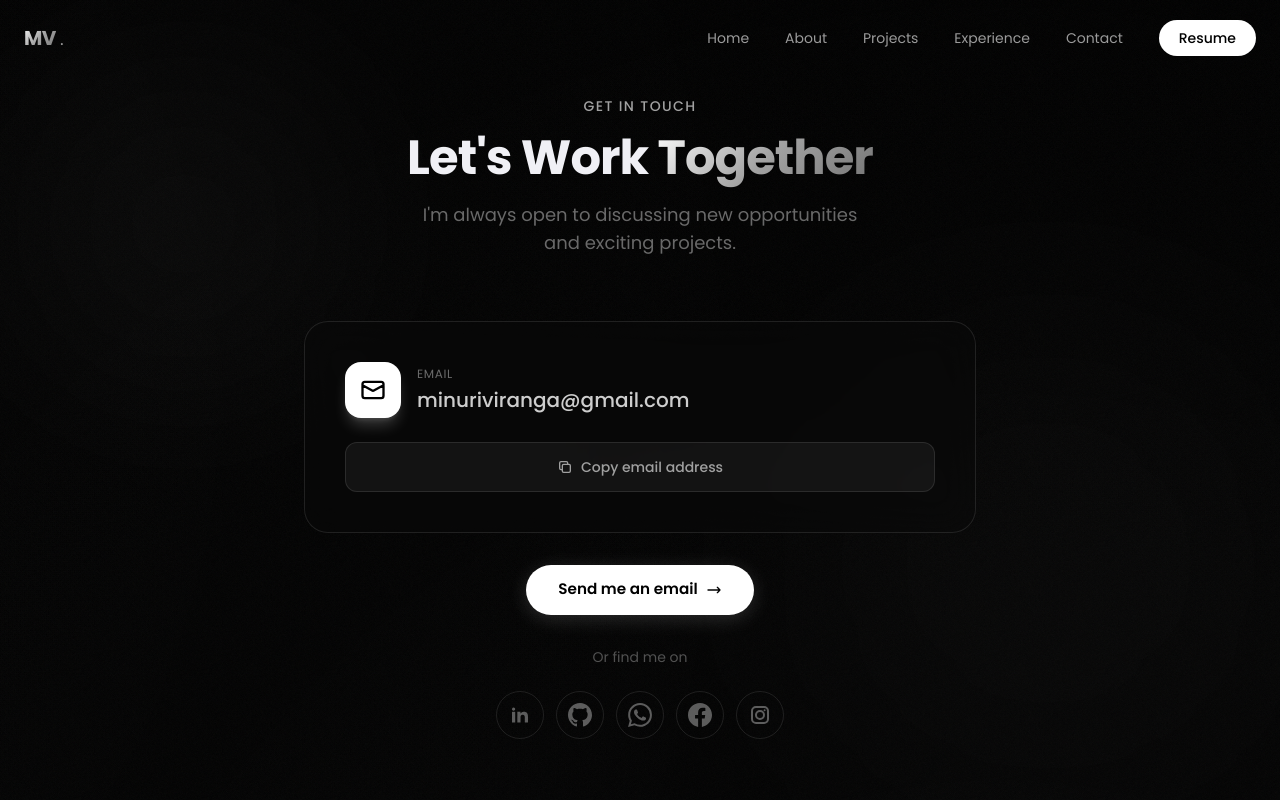
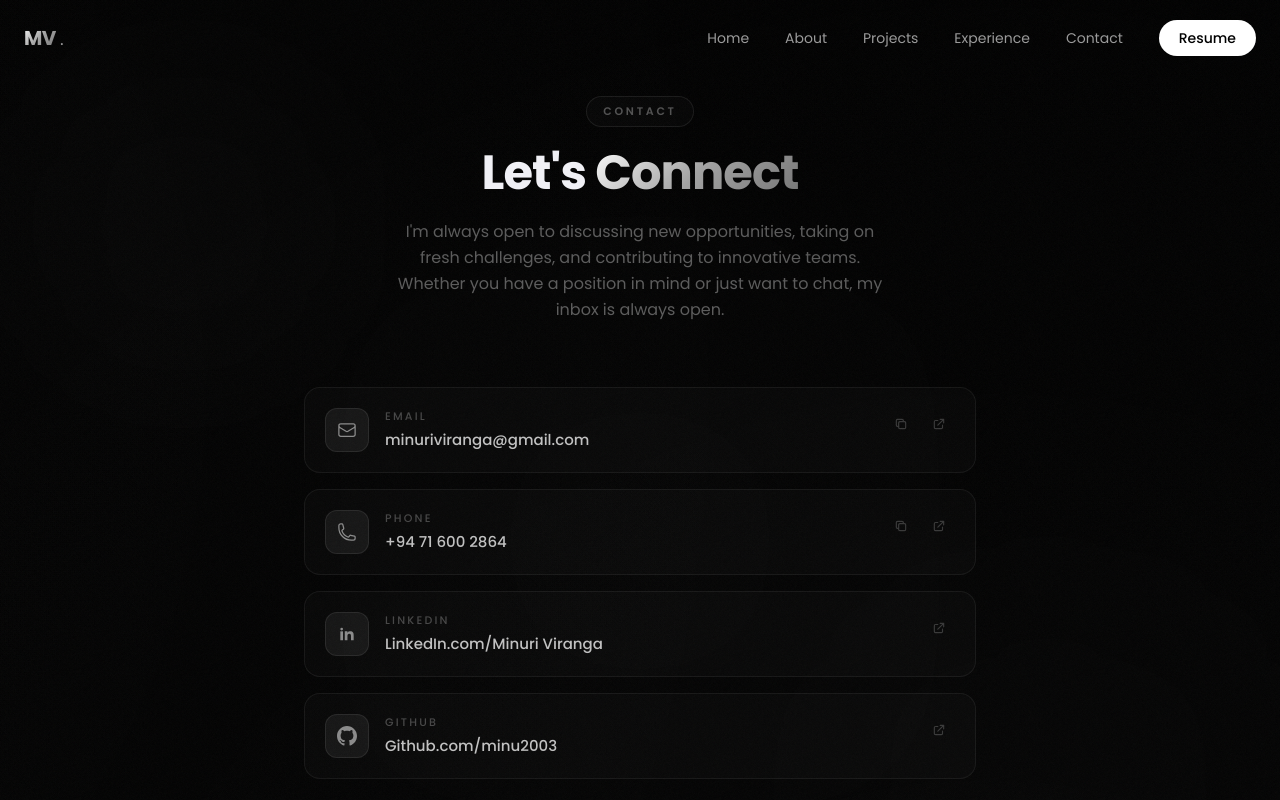
Before and after one commit to minu2003/my-portfolio, a Next.js app: page /contact in a window 1280 px wide. Shown: the top 800 px of the page. Built offline with nearby package versions, Linux system fonts and the light colour scheme.

Commit message:
update contact

```diff
--- a/app/components/Contactme.js
+++ b/app/components/Contactme.js
@@ -3,45 +3,82 @@ import { motion } from "framer-motion";
 import { useState } from "react";
 
 export default function ContactMe() {
-  const [copied, setCopied] = useState(false);
-  const email = "minuriviranga@gmail.com";
+  const [copiedField, setCopiedField] = useState(null);
 
-  const copyToClipboard = async () => {
-    try {
-      await navigator.clipboard.writeText(email);
-      setCopied(true);
-      setTimeout(() => setCopied(false), 2000);
-    } catch (err) {
-      console.error("Failed to copy: ", err);
-    }
-  };
-
-  const socialLinks = [
+  const contactInfo = [
     {
-      name: "LinkedIn",
-      href: "https://www.linkedin.com/in/minuri-viranga-b9bb3829a/",
+      id: "email",
+      label: "Email",
+      value: "minuriviranga@gmail.com",
+      href: "mailto:minuriviranga@gmail.com",
+      actionLabel: "Send email",
+      copyable: true,
       icon: (
-        <svg className="w-6 h-6" fill="currentColor" viewBox="0 0 24 24">
-          <path fillRule="evenodd" d="M12.51 8.796v1.697a3.738 3.738 0 0 1 3.288-1.684c3.455 0 4.202 2.16 4.202 4.97V19.5h-3.2v-5.072c0-1.21-.244-2.766-2.128-2.766-1.827 0-2.139 1.317-2.139 2.676V19.5h-3.19V8.796h3.168ZM7.2 6.106a1.61 1.61 0 0 1-.988 1.483 1.595 1.595 0 0 1-1.743-.348A1.607 1.607 0 0 1 5.6 4.5a1.601 1.601 0 0 1 1.6 1.606Z" clipRule="evenodd"/>
-          <path d="M7.2 8.809H4V19.5h3.2V8.809Z"/>
+        <svg className="w-5 h-5" fill="none" stroke="currentColor" viewBox="0 0 24 24">
+          <path strokeLinecap="round" strokeLinejoin="round" strokeWidth="1.5" d="M21.75 6.75v10.5a2.25 2.25 0 01-2.25 2.25h-15a2.25 2.25 0 01-2.25-2.25V6.75m19.5 0A2.25 2.25 0 0019.5 4.5h-15a2.25 2.25 0 00-2.25 2.25m19.5 0v.243a2.25 2.25 0 01-1.07 1.916l-7.5 4.615a2.25 2.25 0 01-2.36 0L3.32 8.91a2.25 2.25 0 01-1.07-1.916V6.75" />
         </svg>
       ),
     },
     {
-      name: "GitHub",
-      href: "https://github.com/minu2003",
+      id: "phone",
+      label: "Phone",
+      value: "+94 71 600 2864",
+      href: "tel:+94716002864",
+      actionLabel: "Call now",
+      copyable: true,
       icon: (
-        <svg className="w-6 h-6" fill="currentColor" viewBox="0 0 24 24">
-          <path d="M12 0c-6.626 0-12 5.373-12 12 0 5.302 3.438 9.8 8.207 11.387.599.111.793-.261.793-.577v-2.234c-3.338.726-4.033-1.416-4.033-1.416-.546-1.387-1.333-1.756-1.333-1.756-1.089-.745.083-.729.083-.729 1.205.084 1.839 1.237 1.839 1.237 1.07 1.834 2.807 1.304 3.492.997.107-.775.418-1.305.762-1.604-2.665-.305-5.467-1.334-5.467-5.931 0-1.311.469-2.381 1.236-3.221-.124-.303-.535-1.524.117-3.176 0 0 1.008-.322 3.301 1.23.957-.266 1.983-.399 3.003-.404 1.02.005 2.047.138 3.006.404 2.291-1.552 3.297-1.23 3.297-1.23.653 1.653.242 2.874.118 3.176.77.84 1.235 1.911 1.235 3.221 0 4.609-2.807 5.624-5.479 5.921.43.372.823 1.102.823 2.222v3.293c0 .319.192.694.801.576 4.765-1.589 8.199-6.086 8.199-11.386 0-6.627-5.373-12-12-12z"/>
+        <svg className="w-5 h-5" fill="none" stroke="currentColor" viewBox="0 0 24 24">
+          <path strokeLinecap="round" strokeLinejoin="round" strokeWidth="1.5" d="M2.25 6.75c0 8.284 6.716 15 15 15h2.25a2.25 2.25 0 002.25-2.25v-1.372c0-.516-.351-.966-.852-1.091l-4.423-1.106c-.44-.11-.902.055-1.173.417l-.97 1.293c-.282.376-.769.542-1.21.38a12.035 12.035 0 01-7.143-7.143c-.162-.441.004-.928.38-1.21l1.293-.97c.363-.271.527-.734.417-1.173L6.963 3.102a1.125 1.125 0 00-1.091-.852H4.5A2.25 2.25 0 002.25 4.5v2.25z" />
         </svg>
       ),
     },
     {
+      id: "linkedin",
+      label: "LinkedIn",
+      value: "LinkedIn.com/Minuri Viranga",
+      href: "https://www.linkedin.com/in/minuri-viranga-b9bb3829a/",
+      actionLabel: "View profile",
+      copyable: false,
+      external: true,
+      icon: (
+        <svg className="w-5 h-5" fill="currentColor" viewBox="0 0 24 24">
+          <path fillRule="evenodd" d="M12.51 8.796v1.697a3.738 3.738 0 0 1 3.288-1.684c3.455 0 4.202 2.16 4.202 4.97V19.5h-3.2v-5.072c0-1.21-.244-2.766-2.128-2.766-1.827 0-2.139 1.317-2.139 2.676V19.5h-3.19V8.796h3.168ZM7.2 6.106a1.61 1.61 0 0 1-.988 1.483 1.595 1.595 0 0 1-1.743-.348A1.607 1.607 0 0 1 5.6 4.5a1.601 1.601 0 0 1 1.6 1.606Z" clipRule="evenodd" />
+          <path d="M7.2 8.809H4V19.5h3.2V8.809Z" />
+        </svg>
+      ),
+    },
+    {
+      id: "github",
+      label: "GitHub",
+      value: "Github.com/minu2003",
+      href: "https://github.com/minu2003",
+      actionLabel: "View repos",
+      copyable: false,
+      external: true,
+      icon: (
+        <svg className="w-5 h-5" fill="currentColor" viewBox="0 0 24 24">
+          <path d="M12 0c-6.626 0-12 5.373-12 12 0 5.302 3.438 9.8 8.207 11.387.599.111.793-.261.793-.577v-2.234c-3.338.726-4.033-1.416-4.033-1.416-.546-1.387-1.333-1.756-1.333-1.756-1.089-.745.083-.729.083-.729 1.205.084 1.839 1.237 1.839 1.237 1.07 1.834 2.807 1.304 3.492.997.107-.775.418-1.305.762-1.604-2.665-.305-5.467-1.334-5.467-5.931 0-1.311.469-2.381 1.236-3.221-.124-.303-.535-1.524.117-3.176 0 0 1.008-.322 3.301 1.23.957-.266 1.983-.399 3.003-.404 1.02.005 2.047.138 3.006.404 2.291-1.552 3.297-1.23 3.297-1.23.653 1.653.242 2.874.118 3.176.77.84 1.235 1.911 1.235 3.221 0 4.609-2.807 5.624-5.479 5.921.43.372.823 1.102.823 2.222v3.293c0 .319.192.694.801.576 4.765-1.589 8.199-6.086 8.199-11.386 0-6.627-5.373-12-12-12z" />
+        </svg>
+      ),
+    },
+  ];
+
+  const socialLinks = [
+    {
       name: "WhatsApp",
       href: "https://wa.me/qr/",
       icon: (
-        <svg className="w-6 h-6" fill="currentColor" viewBox="0 0 24 24">
-          <path d="M17.472 14.382c-.297-.149-1.758-.867-2.03-.967-.273-.099-.471-.148-.67.15-.197.297-.767.966-.94 1.164-.173.199-.347.223-.644.075-.297-.15-1.255-.463-2.39-1.475-.883-.788-1.48-1.761-1.653-2.059-.173-.297-.018-.458.13-.606.134-.133.298-.347.446-.52.149-.174.198-.298.298-.497.099-.198.05-.371-.025-.52-.075-.149-.669-1.612-.916-2.207-.242-.579-.487-.5-.669-.51-.173-.008-.371-.01-.57-.01-.198 0-.52.074-.792.372-.272.297-1.04 1.016-1.04 2.479 0 1.462 1.065 2.875 1.213 3.074.149.198 2.096 3.2 5.077 4.487.709.306 1.262.489 1.694.625.712.227 1.36.195 1.871.118.571-.085 1.758-.719 2.006-1.413.248-.694.248-1.289.173-1.413-.074-.124-.272-.198-.57-.347m-5.421 7.403h-.004a9.87 9.87 0 01-5.031-1.378l-.361-.214-3.741.982.998-3.648-.235-.374a9.86 9.86 0 01-1.51-5.26c.001-5.45 4.436-9.884 9.888-9.884 2.64 0 5.122 1.03 6.988 2.898a9.825 9.825 0 012.893 6.994c-.003 5.45-4.437 9.884-9.885 9.884m8.413-18.297A11.815 11.815 0 0012.05 0C5.495 0 .16 5.335.157 11.892c0 2.096.547 4.142 1.588 5.945L.057 24l6.305-1.654a11.882 11.882 0 005.683 1.448h.005c6.554 0 11.89-5.335 11.893-11.893A11.821 11.821 0 0020.484 3.488"/>
+        <svg className="w-5 h-5" fill="currentColor" viewBox="0 0 24 24">
+          <path d="M17.472 14.382c-.297-.149-1.758-.867-2.03-.967-.273-.099-.471-.148-.67.15-.197.297-.767.966-.94 1.164-.173.199-.347.223-.644.075-.297-.15-1.255-.463-2.39-1.475-.883-.788-1.48-1.761-1.653-2.059-.173-.297-.018-.458.13-.606.134-.133.298-.347.446-.52.149-.174.198-.298.298-.497.099-.198.05-.371-.025-.52-.075-.149-.669-1.612-.916-2.207-.242-.579-.487-.5-.669-.51-.173-.008-.371-.01-.57-.01-.198 0-.52.074-.792.372-.272.297-1.04 1.016-1.04 2.479 0 1.462 1.065 2.875 1.213 3.074.149.198 2.096 3.2 5.077 4.487.709.306 1.262.489 1.694.625.712.227 1.36.195 1.871.118.571-.085 1.758-.719 2.006-1.413.248-.694.248-1.289.173-1.413-.074-.124-.272-.198-.57-.347m-5.421 7.403h-.004a9.87 9.87 0 01-5.031-1.378l-.361-.214-3.741.982.998-3.648-.235-.374a9.86 9.86 0 01-1.51-5.26c.001-5.45 4.436-9.884 9.888-9.884 2.64 0 5.122 1.03 6.988 2.898a9.825 9.825 0 012.893 6.994c-.003 5.45-4.437 9.884-9.885 9.884m8.413-18.297A11.815 11.815 0 0012.05 0C5.495 0 .16 5.335.157 11.892c0 2.096.547 4.142 1.588 5.945L.057 24l6.305-1.654a11.882 11.882 0 005.683 1.448h.005c6.554 0 11.89-5.335 11.893-11.893A11.821 11.821 0 0020.484 3.488" />
+        </svg>
+      ),
+    },
+    {
+      name: "Instagram",
+      href: "https://www.instagram.com/minu_viranga?igsh=ZWg2NDRpamEyeHdi",
+      icon: (
+        <svg className="w-5 h-5" fill="currentColor" viewBox="0 0 24 24">
+          <path fillRule="evenodd" d="M3 8a5 5 0 0 1 5-5h8a5 5 0 0 1 5 5v8a5 5 0 0 1-5 5H8a5 5 0 0 1-5-5V8Zm5-3a3 3 0 0 0-3 3v8a3 3 0 0 0 3 3h8a3 3 0 0 0 3-3V8a3 3 0 0 0-3-3H8Zm7.597 2.214a1 1 0 0 1 1-1h.01a1 1 0 1 1 0 2h-.01a1 1 0 0 1-1-1ZM12 9a3 3 0 1 0 0 6 3 3 0 0 0 0-6Zm-5 3a5 5 0 1 1 10 0 5 5 0 0 1-10 0Z" clipRule="evenodd" />
         </svg>
       ),
     },
@@ -49,131 +86,143 @@ export default function ContactMe() {
       name: "Facebook",
       href: "https://www.facebook.com/share/1E4fYbrjGC/",
       icon: (
-        <svg className="w-6 h-6" fill="currentColor" viewBox="0 0 24 24">
-          <path d="M24 12.073c0-6.627-5.373-12-12-12s-12 5.373-12 12c0 5.99 4.388 10.954 10.125 11.854v-8.385H7.078v-3.47h3.047V9.43c0-3.007 1.792-4.669 4.533-4.669 1.312 0 2.686.235 2.686.235v2.953H15.83c-1.491 0-1.956.925-1.956 1.874v2.25h3.328l-.532 3.47h-2.796v8.385C19.612 23.027 24 18.062 24 12.073z"/>
-        </svg>
-      ),
-    },
-    {
-      name: "Instagram",
-      href: "https://www.instagram.com/minu_viranga?igsh=ZWg2NDRpamEyeHdi",
-      icon: (
-        <svg className="w-6 h-6" fill="currentColor" viewBox="0 0 24 24">
-          <path fillRule="evenodd" d="M3 8a5 5 0 0 1 5-5h8a5 5 0 0 1 5 5v8a5 5 0 0 1-5 5H8a5 5 0 0 1-5-5V8Zm5-3a3 3 0 0 0-3 3v8a3 3 0 0 0 3 3h8a3 3 0 0 0 3-3V8a3 3 0 0 0-3-3H8Zm7.597 2.214a1 1 0 0 1 1-1h.01a1 1 0 1 1 0 2h-.01a1 1 0 0 1-1-1ZM12 9a3 3 0 1 0 0 6 3 3 0 0 0 0-6Zm-5 3a5 5 0 1 1 10 0 5 5 0 0 1-10 0Z" clipRule="evenodd"/>
+        <svg className="w-5 h-5" fill="currentColor" viewBox="0 0 24 24">
+          <path d="M24 12.073c0-6.627-5.373-12-12-12s-12 5.373-12 12c0 5.99 4.388 10.954 10.125 11.854v-8.385H7.078v-3.47h3.047V9.43c0-3.007 1.792-4.669 4.533-4.669 1.312 0 2.686.235 2.686.235v2.953H15.83c-1.491 0-1.956.925-1.956 1.874v2.25h3.328l-.532 3.47h-2.796v8.385C19.612 23.027 24 18.062 24 12.073z" />
         </svg>
       ),
     },
   ];
 
+  const copyToClipboard = async (text, id) => {
+    try {
+      await navigator.clipboard.writeText(text);
+      setCopiedField(id);
+      setTimeout(() => setCopiedField(null), 2000);
+    } catch (err) {
+      console.error("Failed to copy: ", err);
+    }
+  };
+
+
   const containerVariants = {
     hidden: { opacity: 0 },
     visible: {
       opacity: 1,
-      transition: { staggerChildren: 0.1, delayChildren: 0.3 },
+      transition: { staggerChildren: 0.08, delayChildren: 0.2 },
     },
   };
 
   const itemVariants = {
-    hidden: { opacity: 0, y: 20 },
-    visible: { opacity: 1, y: 0, transition: { duration: 0.5 } },
+    hidden: { opacity: 0, y: 30 },
+    visible: { opacity: 1, y: 0, transition: { duration: 0.6, ease: [0.22, 1, 0.36, 1] } },
   };
 
   return (
     <div id="contact" className="min-h-screen flex flex-col justify-center items-center px-6 py-24 relative">
       {/* Background orbs */}
-      <div className="absolute top-20 left-10 w-72 h-72 bg-white/5 rounded-full blur-[120px]" />
-      <div className="absolute bottom-20 right-10 w-96 h-96 bg-white/5 rounded-full blur-[150px]" />
+      <div className="absolute top-20 left-10 w-72 h-72 bg-white/[0.03] rounded-full blur-[120px]" />
+      <div className="absolute bottom-20 right-10 w-96 h-96 bg-white/[0.03] rounded-full blur-[150px]" />
+      <div className="absolute top-1/2 left-1/2 -translate-x-1/2 -translate-y-1/2 w-[600px] h-[600px] bg-white/[0.02] rounded-full blur-[200px]" />
 
       <motion.div
-        className="w-full max-w-2xl mx-auto"
+        className="w-full max-w-6xl mx-auto"
         variants={containerVariants}
         initial="hidden"
         animate="visible"
       >
         {/* Header */}
         <motion.div className="text-center mb-16" variants={itemVariants}>
-          <span className="text-sm font-medium tracking-widest uppercase text-neutral-400 mb-4 block">
-            Get in Touch
+          <span className="inline-block text-[11px] font-semibold tracking-[0.25em] uppercase text-white/30 mb-5 py-1.5 px-4 rounded-full border border-white/[0.08] bg-white/[0.02]">
+            Contact
           </span>
-          <h1 className="section-heading mb-4">
-            Let&apos;s Work <span className="gradient-text">Together</span>
+          <h1 className="section-heading mb-5">
+            Let&apos;s <span className="gradient-text">Connect</span>
           </h1>
-          <p className="text-lg text-white/40 max-w-md mx-auto">
-            I&apos;m always open to discussing new opportunities and exciting projects.
+          <p className="text-base text-white/35 max-w-lg mx-auto leading-relaxed">
+            I&apos;m always open to discussing new opportunities, taking on fresh challenges, and contributing to innovative teams. Whether you have a position in mind or just want to chat, my inbox is always open.
           </p>
         </motion.div>
 
-        {/* Email Card */}
-        <motion.div className="glass-card p-8 md:p-10 mb-8" variants={itemVariants}>
-          <div className="flex items-center gap-4 mb-6">
-            <div className="w-14 h-14 rounded-2xl bg-white flex items-center justify-center flex-shrink-0 shadow-lg shadow-white/20">
-              <svg className="w-7 h-7 text-black" fill="none" stroke="currentColor" viewBox="0 0 24 24">
-                <path strokeLinecap="round" strokeLinejoin="round" strokeWidth="2" d="M3 8l7.89 4.26a2 2 0 002.22 0L21 8M5 19h14a2 2 0 002-2V7a2 2 0 00-2-2H5a2 2 0 00-2 2v10a2 2 0 002 2z"/>
+        {/* Main Content */}
+        <div className="max-w-2xl mx-auto">
+          <motion.div className="space-y-4" variants={itemVariants}>
+            {contactInfo.map((item) => (
+              <motion.div
+                key={item.id}
+                className="group relative rounded-2xl border border-white/[0.06] bg-white/[0.02] p-5 hover:border-white/[0.15] hover:bg-white/[0.04] transition-all duration-500"
+                whileHover={{ y: -2 }}
+              >
+                <div className="flex items-start gap-4">
+                  {/* Icon */}
+                  <div className="w-11 h-11 rounded-xl bg-white/[0.06] border border-white/[0.08] flex items-center justify-center text-white/50 group-hover:text-white group-hover:bg-white/[0.1] group-hover:border-white/[0.2] transition-all duration-500 flex-shrink-0">
+                    {item.icon}
+                  </div>
+
+                  {/* Content */}
+                  <div className="flex-1 min-w-0">
+                    <p className="text-[11px] font-medium tracking-[0.2em] uppercase text-white/25 mb-1">
+                      {item.label}
+                    </p>
+                    <p className="text-[15px] font-medium text-white/75 group-hover:text-white transition-colors duration-300 truncate">
+                      {item.value}
+                    </p>
+                  </div>
+
+                  {/* Actions */}
+                  <div className="flex items-center gap-1.5 flex-shrink-0">
+                    {item.copyable && (
+                      <button
+                        onClick={() => copyToClipboard(item.value, item.id)}
+                        className={`w-8 h-8 rounded-lg flex items-center justify-center transition-all duration-300 ${copiedField === item.id
+                          ? "bg-green-500/15 text-green-400 border border-green-500/20"
+                          : "text-white/20 hover:text-white/60 hover:bg-white/[0.06] border border-transparent"
+                          }`}
+                        title="Copy"
+                      >
+                        {copiedField === item.id ? (
+                          <svg className="w-3.5 h-3.5" fill="none" stroke="currentColor" viewBox="0 0 24 24">
+                            <path strokeLinecap="round" strokeLinejoin="round" strokeWidth="2" d="M5 13l4 4L19 7" />
                           </svg>
-            </div>
-            <div>
-              <p className="text-xs text-white/40 uppercase tracking-wider mb-1">Email</p>
+                        ) : (
+                          <svg className="w-3.5 h-3.5" fill="none" stroke="currentColor" viewBox="0 0 24 24">
+                            <path strokeLinecap="round" strokeLinejoin="round" strokeWidth="2" d="M8 16H6a2 2 0 01-2-2V6a2 2 0 012-2h8a2 2 0 012 2v2m-6 12h8a2 2 0 002-2v-8a2 2 0 00-2-2h-8a2 2 0 00-2 2v8a2 2 0 002 2z" />
+                          </svg>
+                        )}
+                      </button>
+                    )}
                     <a
-                href={`mailto:${email}`}
-                className="text-lg md:text-xl font-medium text-white/80 hover:text-neutral-400 transition-colors duration-300"
+                      href={item.href}
+                      target={item.external ? "_blank" : undefined}
+                      rel={item.external ? "noopener noreferrer" : undefined}
+                      className="w-8 h-8 rounded-lg flex items-center justify-center text-white/20 hover:text-white/60 hover:bg-white/[0.06] border border-transparent transition-all duration-300"
+                      title={item.actionLabel}
                     >
-                {email}
+                      <svg className="w-3.5 h-3.5" fill="none" stroke="currentColor" viewBox="0 0 24 24">
+                        <path strokeLinecap="round" strokeLinejoin="round" strokeWidth="2" d="M10 6H6a2 2 0 00-2 2v10a2 2 0 002 2h10a2 2 0 002-2v-4M14 4h6m0 0v6m0-6L10 14" />
+                      </svg>
                     </a>
                   </div>
                 </div>
+              </motion.div>
+            ))}
 
-          {/* Copy button */}
-          <button
-            onClick={copyToClipboard}
-            className={`w-full py-3.5 rounded-xl text-sm font-medium transition-all duration-300 flex items-center justify-center gap-2 ${
-              copied
-                ? "bg-green-500/20 text-green-400 border border-green-500/30"
-                : "bg-white/5 text-white/60 border border-white/10 hover:bg-white/10 hover:text-white/80"
-            }`}
+            {/* Additional Socials */}
+            <motion.div
+              className="pt-4"
+              variants={itemVariants}
             >
-            {copied ? (
-              <>
-                <svg className="w-4 h-4" fill="none" stroke="currentColor" viewBox="0 0 24 24">
-                  <path strokeLinecap="round" strokeLinejoin="round" strokeWidth="2" d="M5 13l4 4L19 7"/>
-                </svg>
-                Copied to clipboard!
-              </>
-            ) : (
-              <>
-                <svg className="w-4 h-4" fill="none" stroke="currentColor" viewBox="0 0 24 24">
-                  <path strokeLinecap="round" strokeLinejoin="round" strokeWidth="2" d="M8 16H6a2 2 0 01-2-2V6a2 2 0 012-2h8a2 2 0 012 2v2m-6 12h8a2 2 0 002-2v-8a2 2 0 00-2-2h-8a2 2 0 00-2 2v8a2 2 0 002 2z"/>
-                </svg>
-                Copy email address
-              </>
-            )}
-          </button>
-        </motion.div>
-
-        {/* Or send directly */}
-        <motion.div className="text-center mb-8" variants={itemVariants}>
-          <a
-            href={`mailto:${email}`}
-            className="btn-primary inline-flex"
-          >
-            Send me an email
-            <svg className="w-4 h-4" fill="none" stroke="currentColor" viewBox="0 0 24 24">
-              <path strokeLinecap="round" strokeLinejoin="round" strokeWidth="2" d="M17 8l4 4m0 0l-4 4m4-4H3"/>
-            </svg>
-          </a>
-        </motion.div>
-
-        {/* Social Links */}
-        <motion.div variants={itemVariants}>
-          <p className="text-center text-sm text-white/30 mb-6">Or find me on</p>
-          <div className="flex gap-3 justify-center">
+              <p className="text-[11px] font-medium tracking-[0.2em] uppercase text-white/20 mb-4">
+                Also on
+              </p>
+              <div className="flex gap-2.5">
                 {socialLinks.map(({ name, href, icon }) => (
                   <motion.a
                     key={name}
                     href={href}
                     target="_blank"
                     rel="noopener noreferrer"
-                className="w-12 h-12 rounded-full border border-white/10 flex items-center justify-center text-white/35 hover:text-white hover:border-white/40 hover:bg-white/10 transition-all duration-300"
-                whileHover={{ scale: 1.1, y: -2 }}
+                    className="w-11 h-11 rounded-xl border border-white/[0.06] bg-white/[0.02] flex items-center justify-center text-white/30 hover:text-white hover:border-white/[0.2] hover:bg-white/[0.08] transition-all duration-400"
+                    whileHover={{ scale: 1.08, y: -2 }}
                     whileTap={{ scale: 0.95 }}
                     aria-label={name}
                   >
@@ -184,5 +233,18 @@ export default function ContactMe() {
             </motion.div>
           </motion.div>
         </div>
+
+        {/* Bottom availability status */}
+        <motion.div className="mt-16 text-center" variants={itemVariants}>
+          <div className="inline-flex items-center gap-2.5 py-2 px-5 rounded-full border border-white/[0.06] bg-white/[0.02]">
+            <span className="relative flex h-2.5 w-2.5">
+              <span className="animate-ping absolute inline-flex h-full w-full rounded-full bg-green-400 opacity-75"></span>
+              <span className="relative inline-flex rounded-full h-2.5 w-2.5 bg-green-400"></span>
+            </span>
+            <span className="text-xs font-medium text-white/40">Open to new opportunities and collaborations</span>
+          </div>
+        </motion.div>
+      </motion.div>
+    </div>
   );
 }
```
Lines whose indentation alone changed are shown as unchanged.
